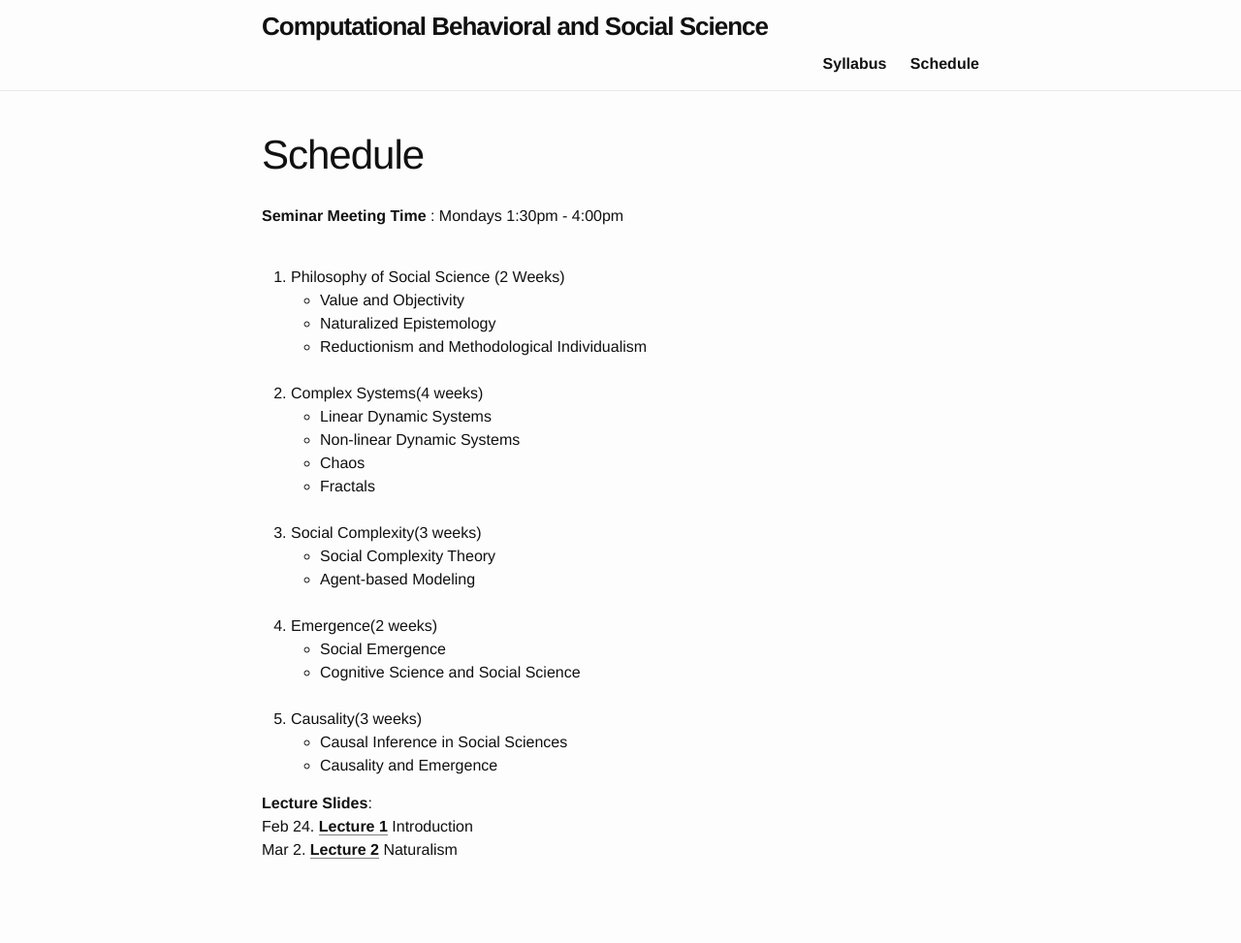
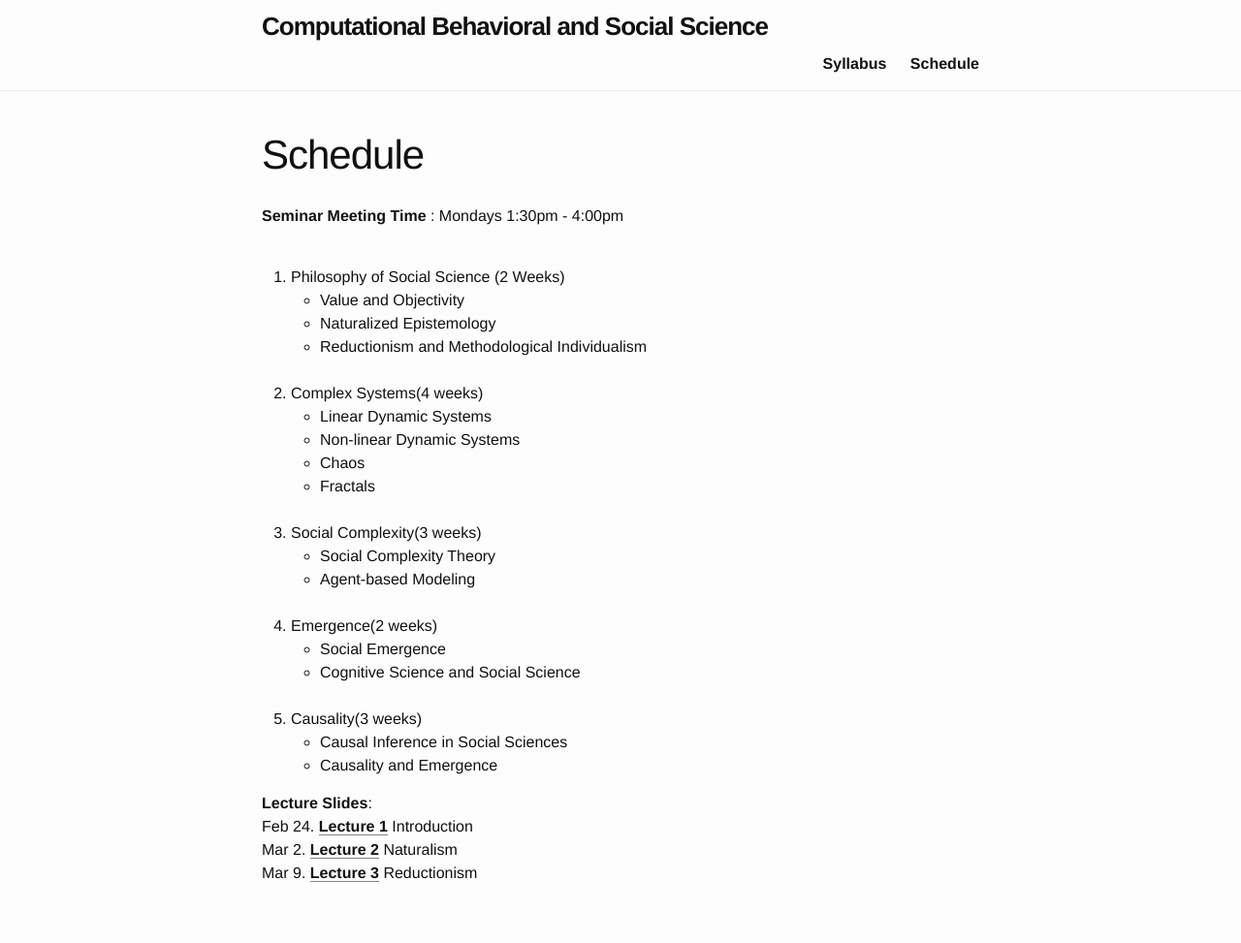
Before and after one commit to comphiacademy/cbss20s, a Jekyll site: the page built from schedule.md, in a window 1280 px wide. Shown: the whole page at 97% size. Built offline with Jekyll 4.4.1, drawn with Linux system fonts in a browser that asks for light colours; before the commit the page ends 949 px from its top, so only the background shows below that.

Commit message:
Update week3 slides.

```diff
--- a/schedule.md
+++ b/schedule.md
@@ -39,4 +39,6 @@ permalink: /schedule/
 <br>
 Feb 24. [Lecture 1](/assets/week1_cbss.pdf) Introduction
 <br>
-Mar 2. [Lecture 2](/assets/week2_cbss.pdf) Naturalism
+Mar 2. [Lecture 2](/assets/naturalism.pdf) Naturalism
+<br>
+Mar 9. [Lecture 3](/assets/reductionism.pdf) Reductionism
```
Also changed, not shown: 2 other files.
